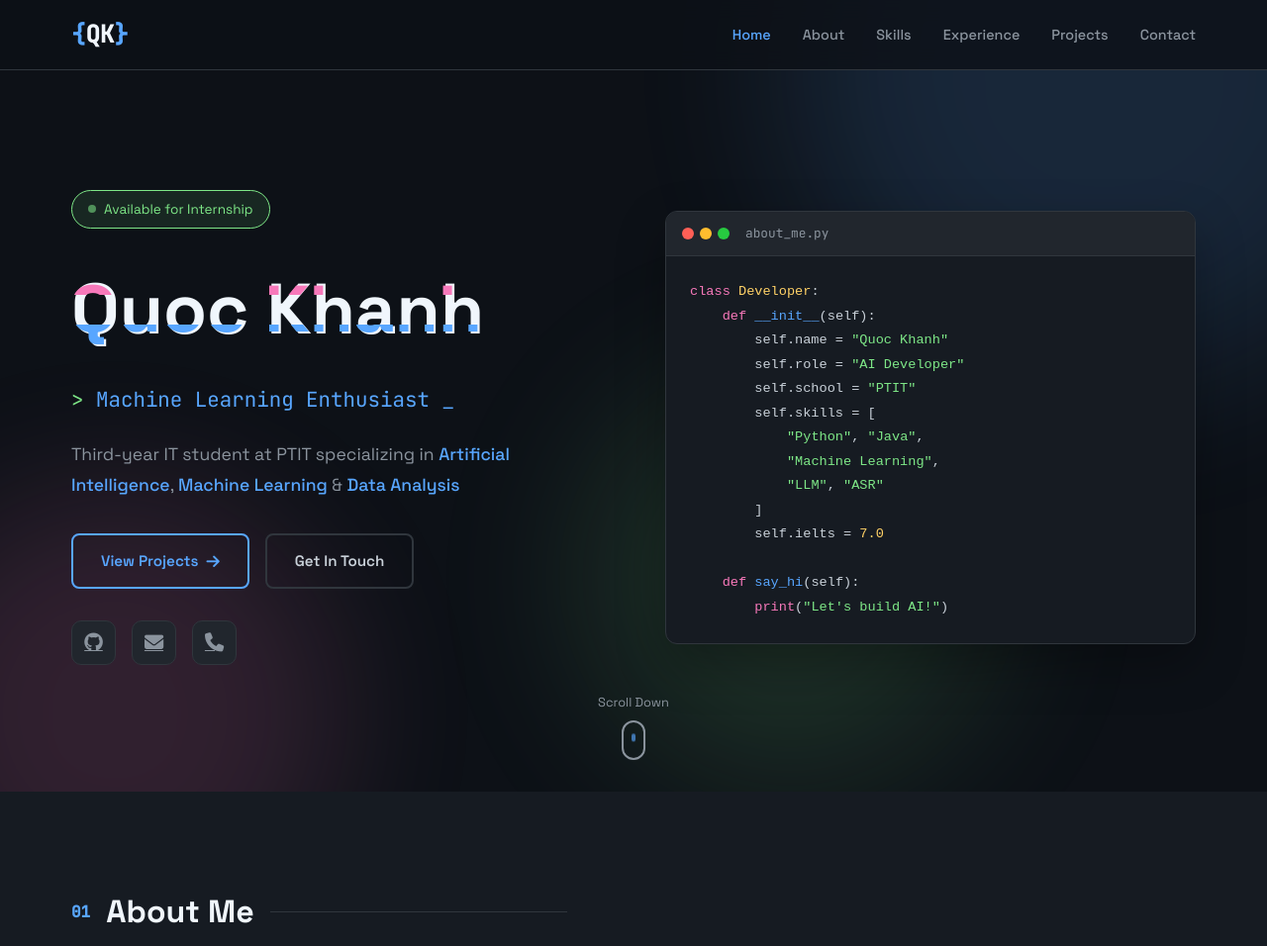
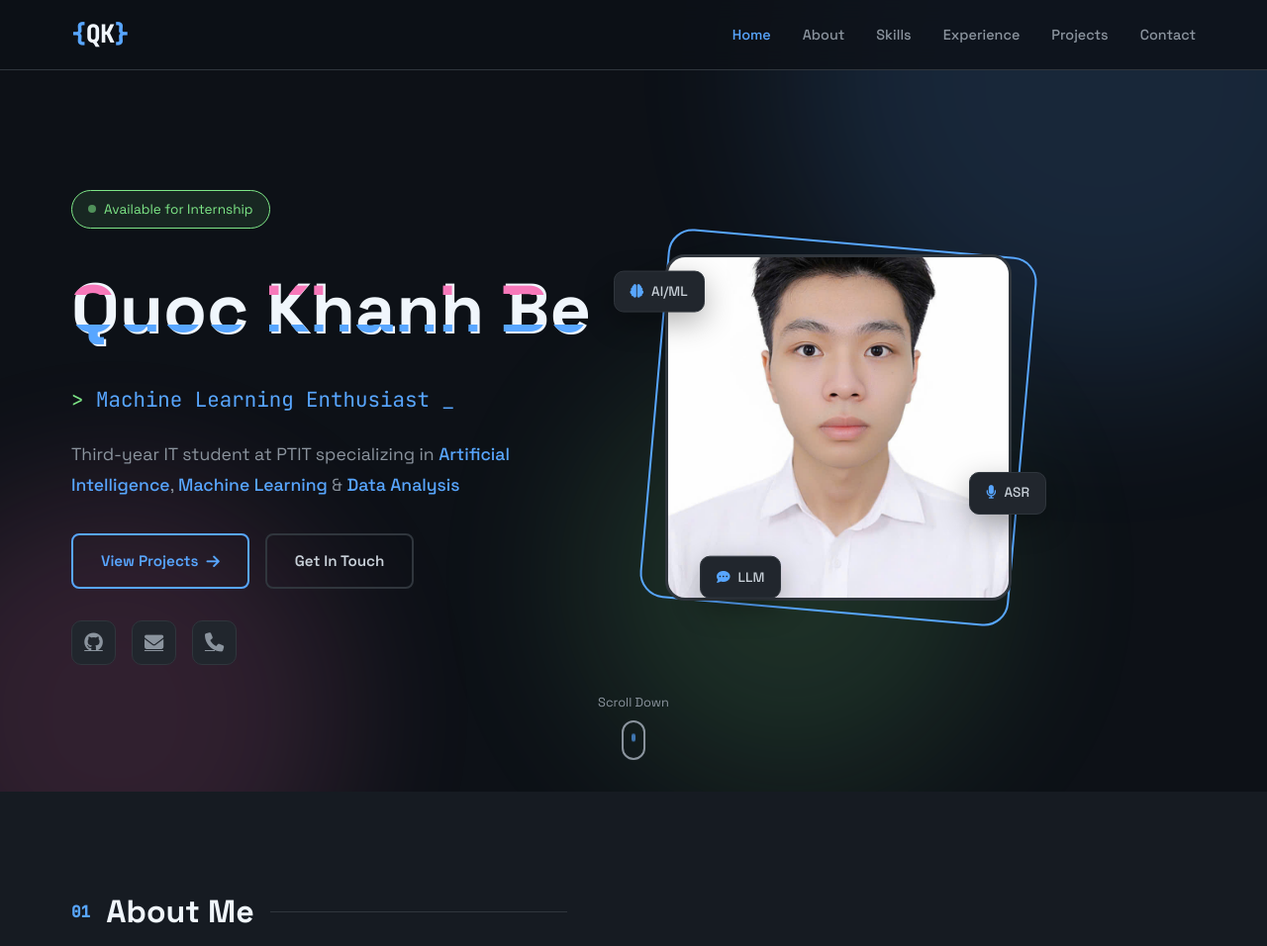
Before and after one commit to qkhanhbe/Portfolio, a plain HTML site: page index.html in a window 1280 px wide. Shown: the top 956 px of the page at 99% size. Drawn offline with Linux system fonts and the light colour scheme.

Commit message:
Update name to Quoc Khanh Be and add profile photo

```diff
--- a/index.html
+++ b/index.html
@@ -3,7 +3,7 @@
 <head>
     <meta charset="UTF-8">
     <meta name="viewport" content="width=device-width, initial-scale=1.0">
-    <title>Quoc Khanh - AI Developer</title>
+    <title>Quoc Khanh Be - AI Developer</title>
     <link rel="stylesheet" href="styles.css">
     <link href="https://fonts.googleapis.com/css2?family=Space+Grotesk:wght@300;400;500;600;700&family=JetBrains+Mono:wght@400;500&display=swap" rel="stylesheet">
     <link rel="stylesheet" href="https://cdnjs.cloudflare.com/ajax/libs/font-awesome/6.5.1/css/all.min.css">
@@ -45,7 +45,7 @@
                 <span class="tag-dot"></span>
                 <span>Available for Internship</span>
             </div>
-            <h1 class="glitch" data-text="Quoc Khanh">Quoc Khanh</h1>
+            <h1 class="glitch" data-text="Quoc Khanh Be">Quoc Khanh Be</h1>
             <div class="typewriter">
                 <span class="static-text">&gt; </span>
                 <span class="dynamic-text" id="typewriter"></span>
@@ -77,31 +77,12 @@
             </div>
         </div>
         <div class="hero-visual">
-            <div class="terminal">
-                <div class="terminal-header">
-                    <div class="terminal-dots">
-                        <span class="dot-red"></span>
-                        <span class="dot-yellow"></span>
-                        <span class="dot-green"></span>
-                    </div>
-                    <span class="terminal-title">about_me.py</span>
-                </div>
-                <div class="terminal-body">
-                    <pre><code><span class="py-keyword">class</span> <span class="py-class">Developer</span>:
-    <span class="py-keyword">def</span> <span class="py-func">__init__</span>(self):
-        self.name = <span class="py-str">"Quoc Khanh"</span>
-        self.role = <span class="py-str">"AI Developer"</span>
-        self.school = <span class="py-str">"PTIT"</span>
-        self.skills = [
-            <span class="py-str">"Python"</span>, <span class="py-str">"Java"</span>,
-            <span class="py-str">"Machine Learning"</span>,
-            <span class="py-str">"LLM"</span>, <span class="py-str">"ASR"</span>
-        ]
-        self.ielts = <span class="py-num">7.0</span>
-
-    <span class="py-keyword">def</span> <span class="py-func">say_hi</span>(self):
-        <span class="py-keyword">print</span>(<span class="py-str">"Let's build AI!"</span>)</code></pre>
-                </div>
+            <div class="profile-container">
+                <img src="profile.jpg" alt="Quoc Khanh Be" class="profile-img">
+                <div class="profile-border"></div>
+                <div class="floating-tag tag-1"><i class="fas fa-brain"></i> AI/ML</div>
+                <div class="floating-tag tag-2"><i class="fas fa-microphone"></i> ASR</div>
+                <div class="floating-tag tag-3"><i class="fas fa-comment-dots"></i> LLM</div>
             </div>
         </div>
         <div class="scroll-hint">
@@ -381,7 +362,7 @@
                 <a href="#" class="logo">
                     <span class="logo-bracket">{</span>QK<span class="logo-bracket">}</span>
                 </a>
-                <p>Designed & Built by Quoc Khanh</p>
+                <p>Designed & Built by Quoc Khanh Be</p>
                 <p class="copyright">© 2026 All Rights Reserved</p>
             </div>
         </div>
--- a/styles.css
+++ b/styles.css
@@ -413,6 +413,62 @@ body {
     border-radius: 12px;
     overflow: hidden;
     box-shadow: 0 20px 50px rgba(0, 0, 0, 0.3);
+}
+
+/* Profile Image */
+.profile-container {
+    position: relative;
+    width: 350px;
+    height: 350px;
+}
+
+.profile-img {
+    width: 100%;
+    height: 100%;
+    object-fit: cover;
+    border-radius: 20px;
+    position: relative;
+    z-index: 2;
+    border: 3px solid var(--border);
+}
+
+.profile-border {
+    position: absolute;
+    inset: -12px;
+    border: 2px solid var(--primary);
+    border-radius: 25px;
+    transform: rotate(5deg);
+    z-index: 1;
+}
+
+.floating-tag {
+    position: absolute;
+    background: var(--bg-card);
+    border: 1px solid var(--border);
+    padding: 0.6rem 1rem;
+    border-radius: 10px;
+    font-size: 0.85rem;
+    font-weight: 500;
+    color: var(--text);
+    display: flex;
+    align-items: center;
+    gap: 0.5rem;
+    box-shadow: 0 10px 30px rgba(0, 0, 0, 0.3);
+    animation: float 3s ease-in-out infinite;
+    z-index: 3;
+}
+
+.floating-tag i {
+    color: var(--primary);
+}
+
+.tag-1 { top: 5%; left: -15%; animation-delay: 0s; }
+.tag-2 { bottom: 25%; right: -10%; animation-delay: 0.5s; }
+.tag-3 { bottom: 0%; left: 10%; animation-delay: 1s; }
+
+@keyframes float {
+    0%, 100% { transform: translateY(0); }
+    50% { transform: translateY(-8px); }
 }
 
 .terminal-header {
```
Also changed, not shown: profile.jpg (added).
